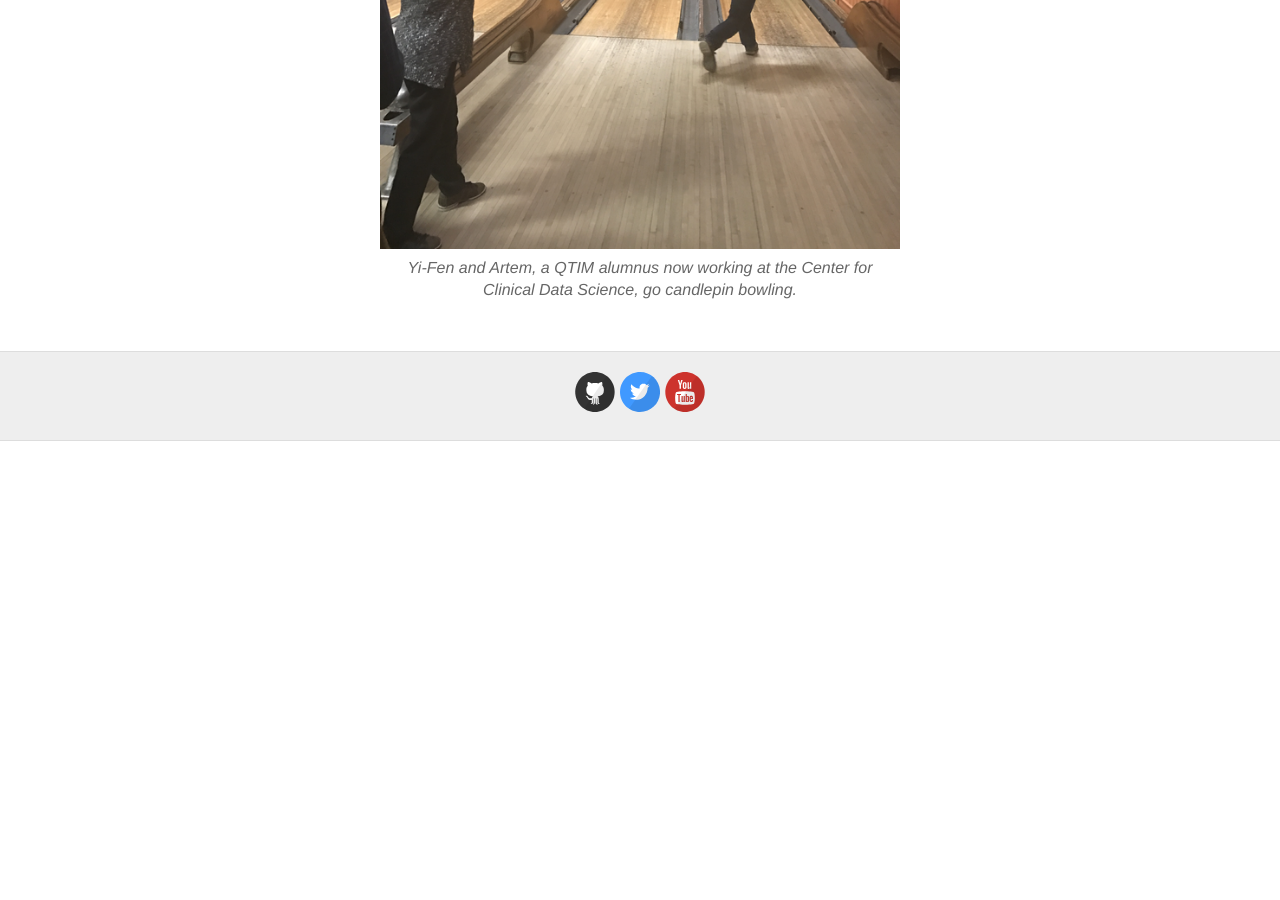
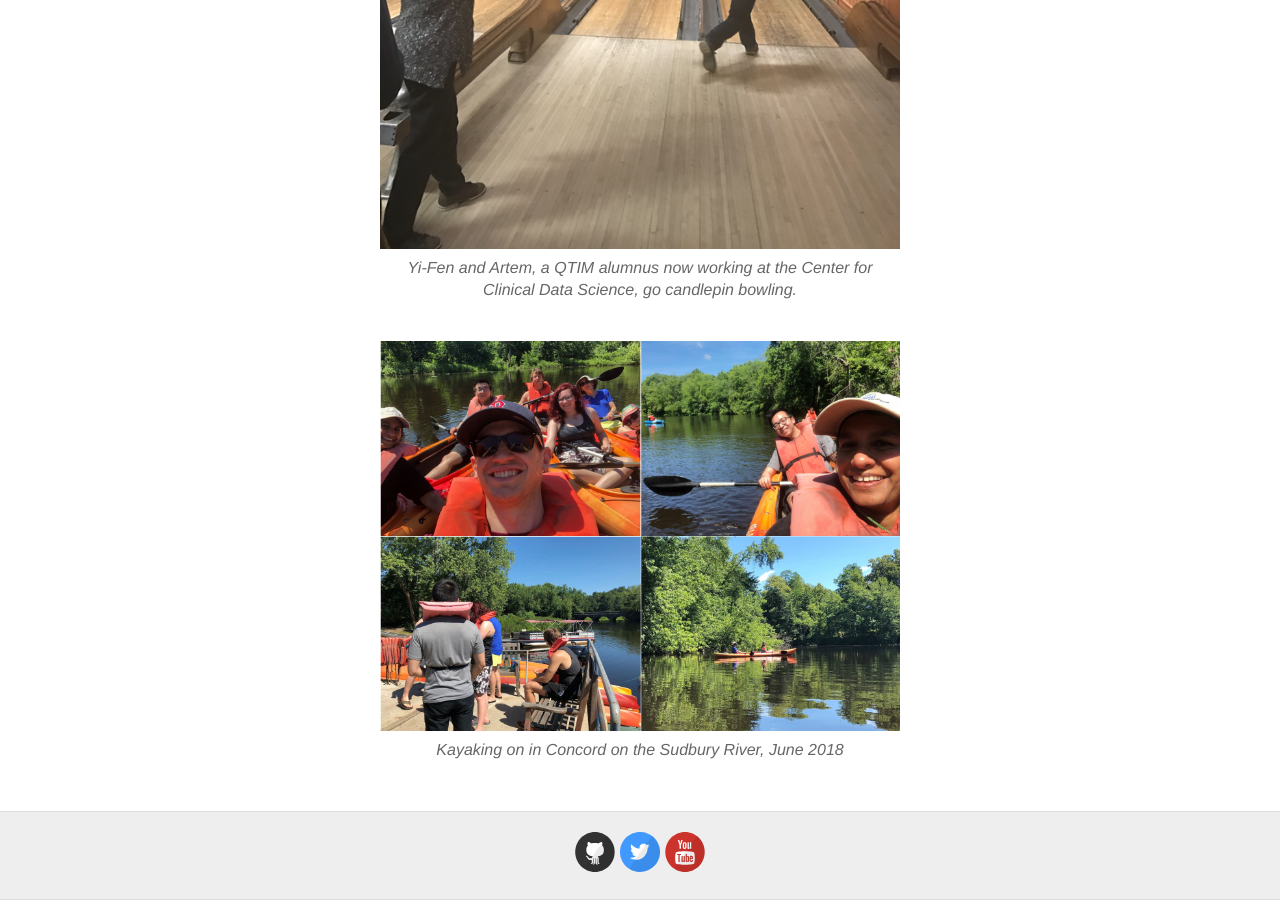
Before and after one commit to QTIM-Lab/qtim-lab.github.io, a Jekyll site: the page built from fun.html, in a window 1280 px wide and 900 px high, scrolled down 1302 px. Built offline with Jekyll 4.4.1, drawn with Linux system fonts in a browser that asks for light colours; before the commit the page ends 1743 px from its top, so only the background shows below that.

Commit message:
Kayaking!

```diff
--- a/fun.html
+++ b/fun.html
@@ -20,3 +20,10 @@ Sometimes, we have fun! Some photos from those moments:<br /><br />
 <em>Yi-Fen and Artem, a QTIM alumnus now working at the Center for Clinical Data Science, go candlepin bowling.</em>
 </div>
 </div>
+
+<div class="bio">
+<img src="../images/fun/kayak.jpg">
+<div class="fun-caption">
+<em>Kayaking on in Concord on the Sudbury River, June 2018</em>
+</div>
+</div>
```
Also changed, not shown: images/fun/kayak.jpg (added), images/fun/kayak1.jpeg (added), images/fun/kayak2.jpeg (added), images/fun/kayak3.jpeg (added), images/fun/kayak4.jpeg (added).
